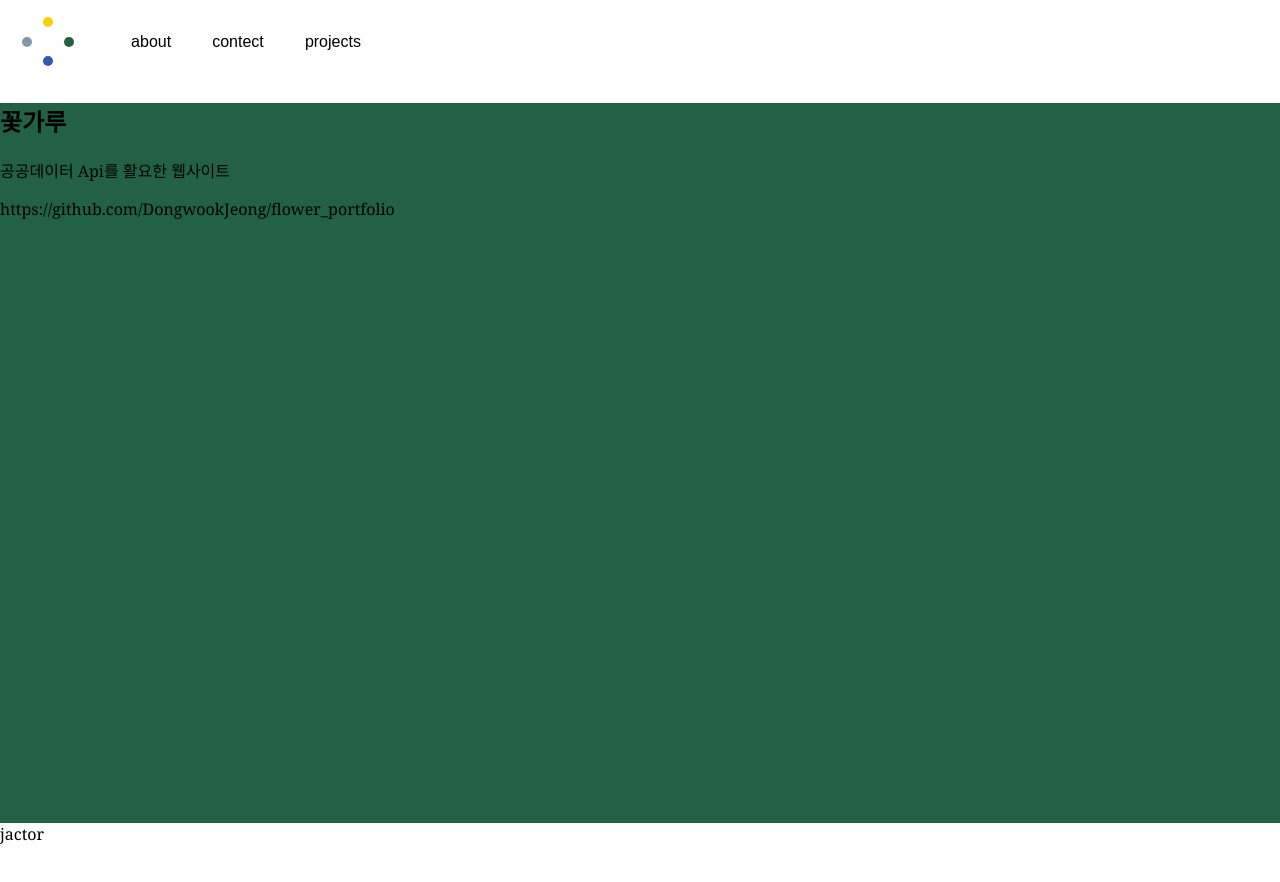
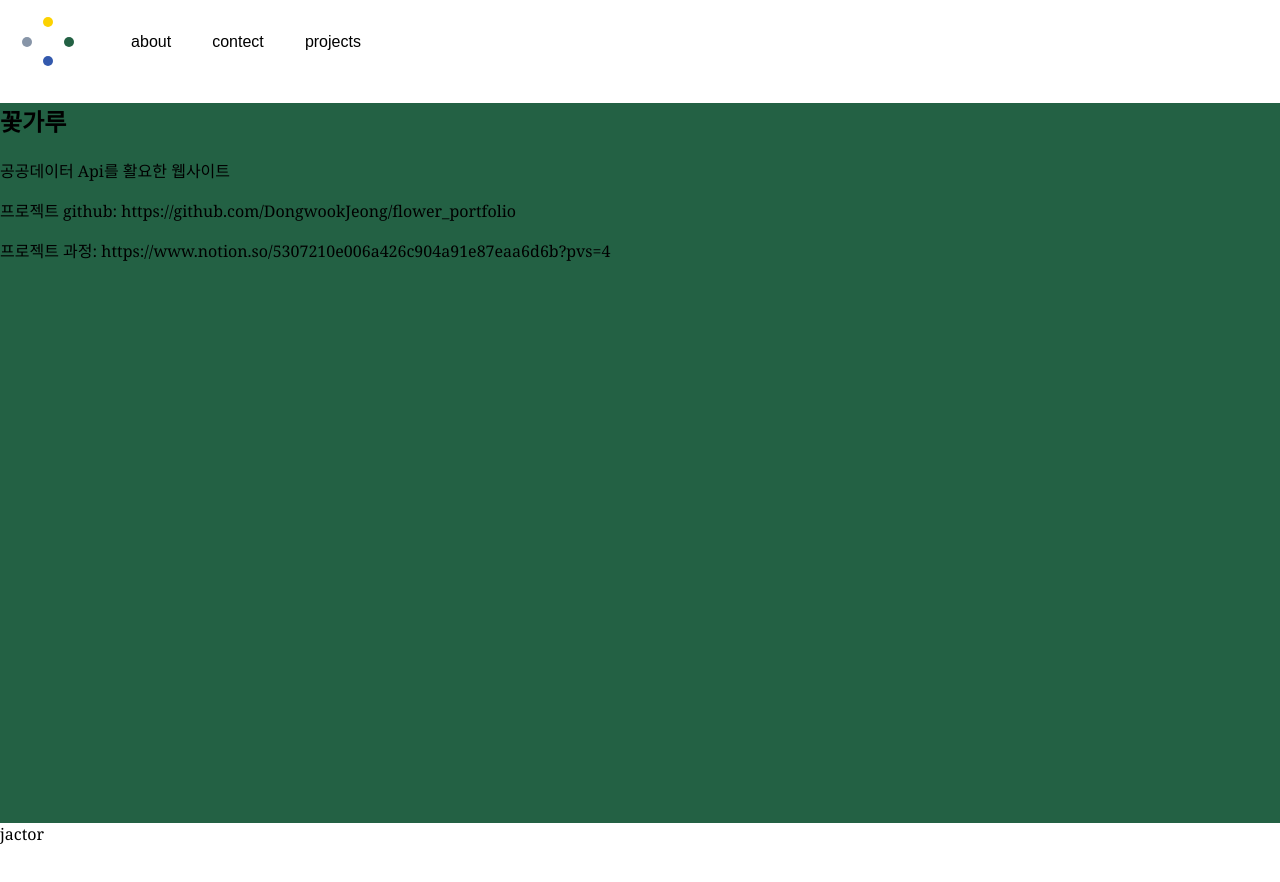
Before and after one commit to DongwookJeong/portfolio, a React (Create React App) app in the folder my-portfolio/: page /flower in a window 1280 px wide. Shown: the top 882 px of the page. Built offline with nearby package versions, Linux system fonts and the light colour scheme.

Commit message:
ProjectData.js에 프로젝트 과정 notion 링크 추가

```diff
--- a/my-portfolio/src/localdb/ProjectData.js
+++ b/my-portfolio/src/localdb/ProjectData.js
@@ -3,6 +3,7 @@ const ProjectData = {
     name: "꽃가루",
     description: "공공데이터 Api를 활요한 웹사이트",
     github: "https://github.com/DongwookJeong/flower_portfolio",
+    notion: "https://www.notion.so/5307210e006a426c904a91e87eaa6d6b?pvs=4",
   },
   project2: {
     name: "시지프스의 형벌",
--- a/my-portfolio/src/pages/Flower.js
+++ b/my-portfolio/src/pages/Flower.js
@@ -11,7 +11,8 @@ const Flower = () => {
       <div>
         <h2>{ProjectData.project1.name}</h2>
         <p>{ProjectData.project1.description}</p>
-        <p>{ProjectData.project1.github}</p>
+        <p>프로젝트 github: {ProjectData.project1.github}</p>
+        <p>프로젝트 과정: {ProjectData.project1.notion}</p>
       </div>
     </FlowerMain>
   );
```
